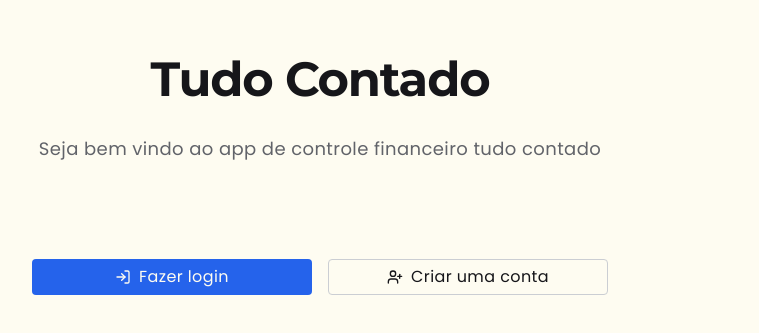
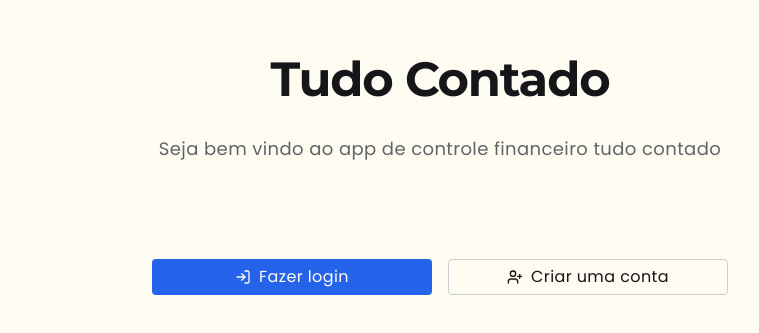
Before and after one commit to wellingtonVieiraSantos/tudo-contado, a Next.js app: page / in a window 1280 px wide. Shown: the part 229-562 px from the top of the page, without its empty margins (320-1079 px from the left). Built offline with nearby package versions, Linux system fonts and the light colour scheme; no server answers.

Commit message:
style: change sideBar to fixed

```diff
--- a/src/components/LayoutWrapper/index.tsx
+++ b/src/components/LayoutWrapper/index.tsx
@@ -23,7 +23,7 @@ export default function LayoutWrapper({ children }: LayoutWrapperProps) {
     <QueryClientProvider client={queryClient}>
       <div className='h-screen flex'>
         {showSidebar && <SideBar />}
-        <main className='size-full'>{children}</main>
+        <main className='ml-0 lg:ml-40 xl:ml-60 size-full'>{children}</main>
       </div>
     </QueryClientProvider>
   )
--- a/src/components/SideBar/index.tsx
+++ b/src/components/SideBar/index.tsx
@@ -17,7 +17,7 @@ const SideBar = () => {
     <>
       {/* desktop */}
       <div
-        className={`hidden p-2 bg-card h-full lg:w-40 xl:w-60 border-r lg:grid grid-rows-[auto_1fr]`}
+        className={`hidden p-2 bg-card h-full lg:w-40 xl:w-60 border-r lg:grid grid-rows-[auto_1fr] fixed left-0`}
       >
         <h1
           className={`w-full text-center pointer-events-none pt-5 flex flex-col gap-3 items-center justify-center`}
```
